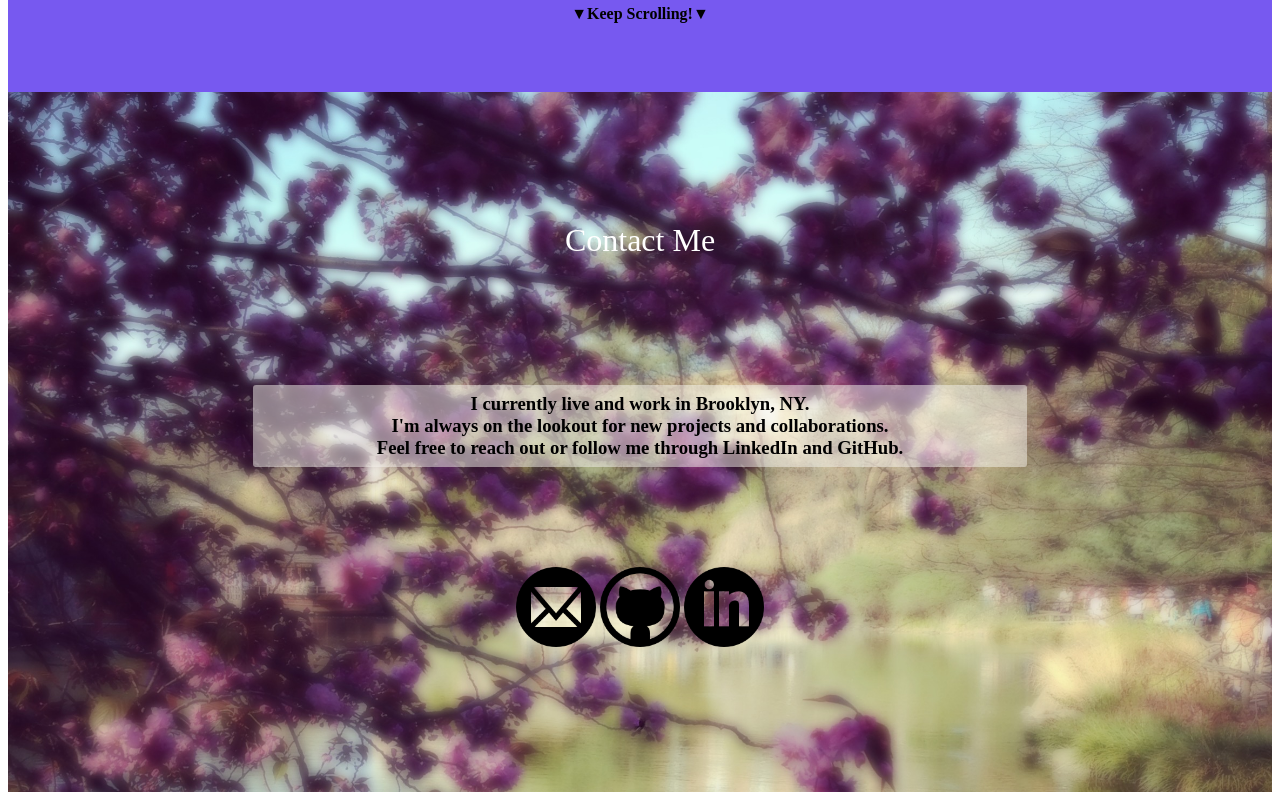
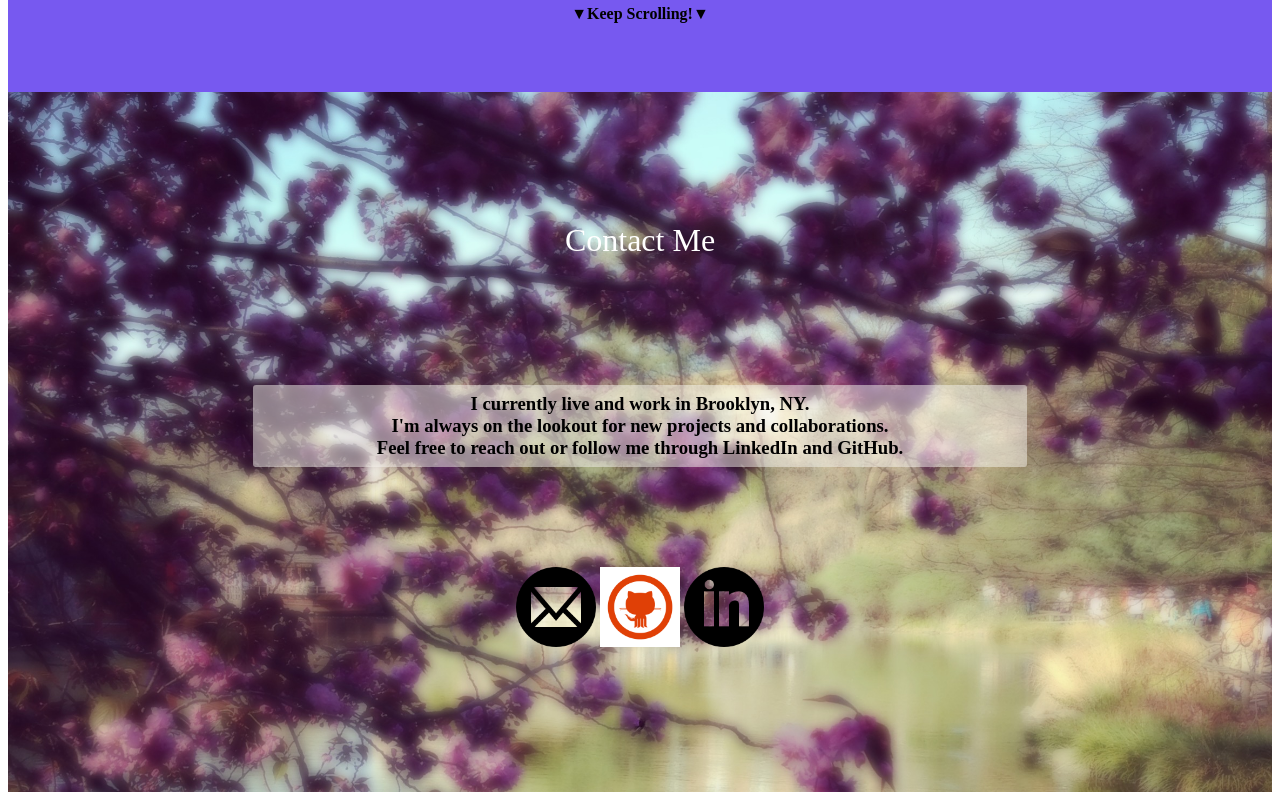
Before and after one commit to sarahzinger/portfolio, a plain HTML site: page index.html in a window 1280 px wide. Shown: the part 2016-2816 px from the top of the page. Drawn offline with nearby package versions, Linux system fonts and the light colour scheme; a web font is replaced by a local one.

Commit message:
futzing with githublogo

```diff
--- a/index.html
+++ b/index.html
@@ -88,7 +88,7 @@
 			Feel free to reach out or follow me through LinkedIn and GitHub. </h3>
 		<div id="logos">
 			<a href="mailto:sarah.muenzinger@gmail.com"><img src="mail.png"></a>
-			<a href="https://github.com/smuenzinger"><img src="GitHub.png"></a>
+			<a href="https://github.com/smuenzinger"><img src="github.jpg"></a>
 			<a href="http://lnkd.in/du6Gr-w"><img src="Linkedin.png"></a>
 		</div>
 
```
